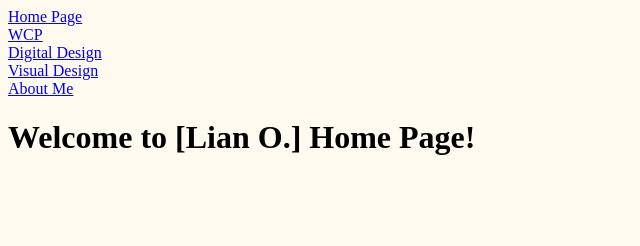
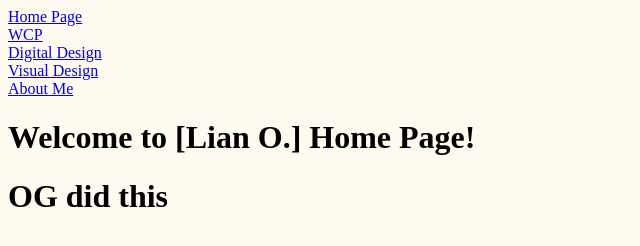
Before and after one commit to Liano2/Liano2.github.io, a plain HTML site: page index.html in a window 1280 px wide. Shown: the whole page, without its empty margins (0-640 px from the left). Drawn offline with Linux system fonts and the light colour scheme.

Commit message:
og test 3

```diff
--- a/index.html
+++ b/index.html
@@ -22,6 +22,6 @@
 	<a href = "AboutMe.html">About Me</a>
 </nav>
 <h1> Welcome to [Lian O.] Home Page!</h1>
-
+	<h1> OG did this</h1>
 </body>
 </html>
```
